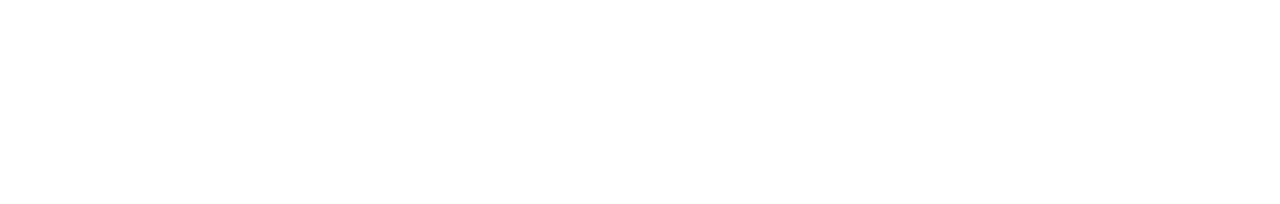
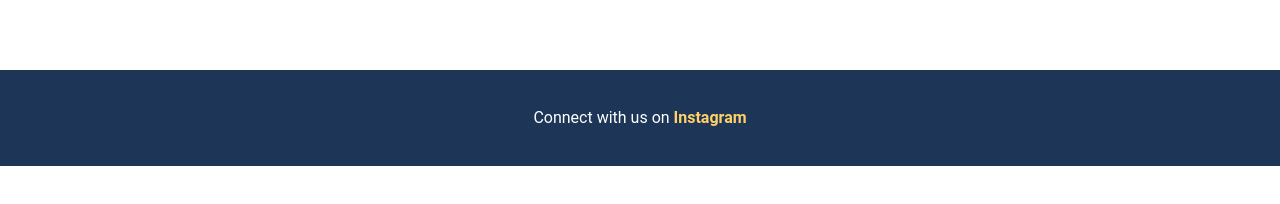
Before and after one commit to Rezana20/rezzipea_website, a React (Create React App) app: page /about in a window 1280 px wide. Shown: the part 634-838 px from the top of the page. Built offline with nearby package versions, Linux system fonts and the light colour scheme.

Commit message:
[Feature] Footer with instagram link

```diff
--- a/src/App.tsx
+++ b/src/App.tsx
@@ -6,7 +6,7 @@
 import { createTheme, ThemeProvider } from '@mui/material/styles';
 import CssBaseline from '@mui/material/CssBaseline';
 import './assets/styles/Quote.css';
-
+import './assets/styles/Footer.css';
 const theme = createTheme({
     palette: {
         primary: {
@@ -52,7 +52,7 @@
       {/*</header>*/}
 
         <ThemeProvider theme={theme}>
-            <CssBaseline />
+            <CssBaseline/>
             <BrowserRouter>
                 <Navbar/>
                 <div className="upper-banner">
@@ -69,6 +69,11 @@
                     </Routes>
                 </div>
             </BrowserRouter>
+            <footer className="footer">
+                <p>Connect with us on <a href="https://www.instagram.com/rezzipeas/" target="_blank"
+                                         rel="noopener noreferrer">Instagram</a></p>
+            </footer>
+
         </ThemeProvider>
 
 
--- /dev/null
+++ b/src/assets/styles/Footer.css
@@ -0,0 +1,20 @@
+.footer {
+    background-color: #1D3557; /* Dark Blue background */
+    color: #FFFFFF; /* White text */
+    text-align: center;
+    padding: 20px 0;
+    position: fixed;
+    width: 100%;
+    bottom: 0;
+}
+
+.footer a {
+    color: #FFD166; /* Highlight color for the link */
+    text-decoration: none;
+    font-weight: bold;
+}
+
+.footer a:hover {
+    color: #F4A261; /* Change color on hover */
+    text-decoration: underline;
+}
```
Lines whose indentation alone changed are shown as unchanged.
